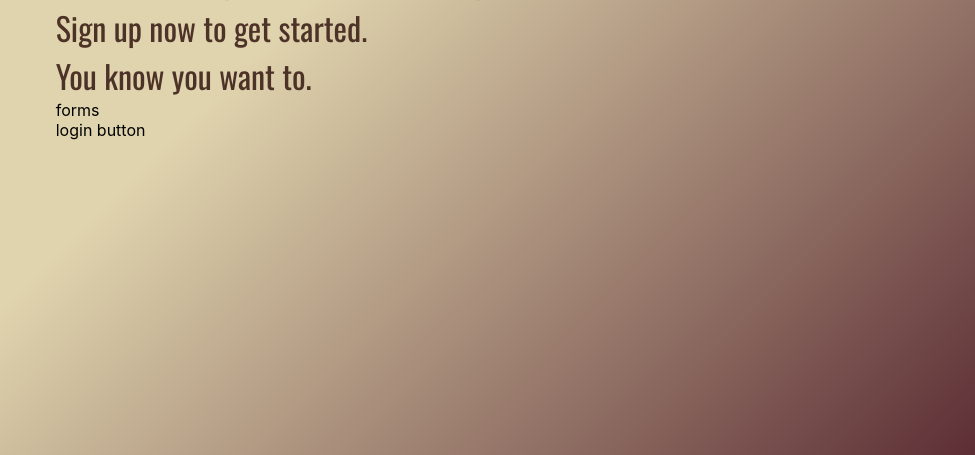
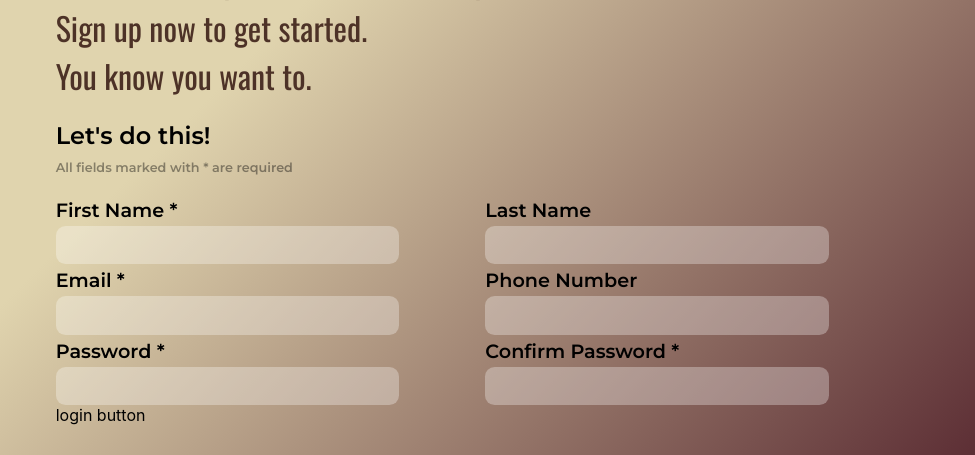
Before and after one commit to diegodestf/sign-up-form, a plain HTML site: page index.html in a window 1280 px wide. Shown: the part 152-607 px from the top of the page, 305-1280 px from the left. Drawn offline with nearby package versions, Linux system fonts and the light colour scheme.

Commit message:
Completed the form section

```diff
--- a/index.html
+++ b/index.html
@@ -17,7 +17,43 @@
                 <div class="header-section"><p>This is not a real online service! You know you need something like this in your life to help you realize your deepest dreams.</p>
                 <p>Sign up now to get started.</p>
                 <p>You know you want to.</p></div>
-                <div class="form-section">forms </div>
+                <div class="form-section">
+                    <h1>Let's do this!</h1>
+                    <p>All fields marked with * are required</p>
+                    <form action="">
+                        <div class="input">
+                            <label for="first-name">First Name *</label>
+                            <input type="text" name="first-name" id="first-name" required>
+                        </div>
+                        <div class="input">
+                            <label for="last-name">Last Name</label>
+                            <input type="text" name="last-name" id="last-name">
+                        </div>
+                        <div class="input">
+                            <label for="email">Email *</label>
+                            <input type="email" name="email" id="email" required>
+                        </div>
+                        <div class="input">
+                            <label for="phone-number">Phone Number</label>
+                            <input type="tel" name="phone-number" id="phone-number">
+                        </div>
+                        <div class="input">
+                            <label for="password">Password *</label>
+                            <input type="password" name="password" id="password" required>
+                        </div>
+                        <div class="input">
+                            <label for="confirm-password">Confirm Password *</label>
+                            <input type="password" name="confirm-password" id="confirm-password" required>
+                        </div>
+
+
+
+
+
+
+
+                    </form>
+                </div>
                 <div class="login-section">login button</div>
         </div>
 
--- a/style.css
+++ b/style.css
@@ -1,5 +1,6 @@
 @import url('https://fonts.googleapis.com/css2?family=Titillium+Web:wght@700&display=swap');
 @import url('https://fonts.googleapis.com/css2?family=Oswald&display=swap');
+@import url('https://fonts.googleapis.com/css2?family=Montserrat:wght@600&display=swap');
 
 * {
     margin: 0;
@@ -44,9 +45,10 @@ body {
 .second-container {
     background-color: #461220;
     background-image: linear-gradient(315deg, #461220 0%, #e0d4ae 74%);
-
     width: 100%;
     padding: 60px;
+    display: flex;
+    flex-direction: column;
 }
 
 .header-section {
@@ -57,6 +59,46 @@ body {
 
 }
 
+.form-section {
+    margin-top: 20px;
+    font-family: Montserrat;
+    display: flex;
+    flex-flow: column wrap;
+    width: 100%;
+    line-height: 2rem;
+}
+
+.form-section form {
+    margin-top: 10px;
+    display: flex;
+    flex-flow: row wrap;
+    font-size: 1.2em;
+    justify-content: flex-start
+
+}
+
+h1 {
+    font-size: 1.5em;
+}
+
+.form-section p {
+    font-size: 0.8rem;
+    opacity: 0.4;
+}
+
+.input {
+    width: 50%;
+}
+
+input {
+    width: 80%;
+    height: 2.0em;
+    display: flex;
+    opacity: 0.3;
+    border-radius: 0.5em;
+
+}
+
 a, a:hover, a:focus, a:active {
     text-decoration: none;
     color: inherit;
```
